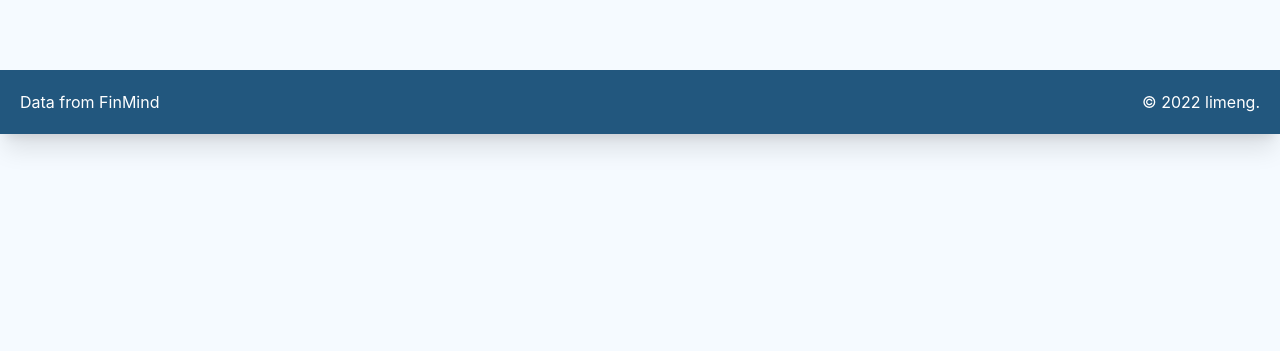
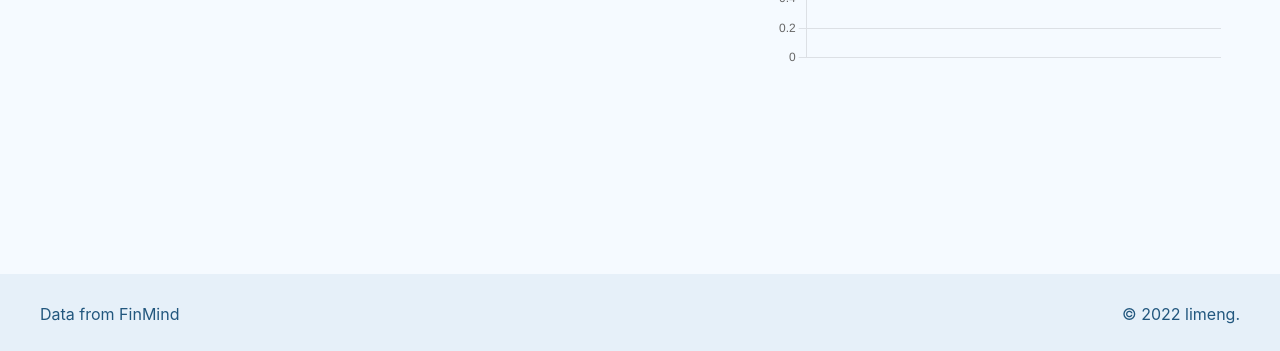
Before and after one commit to aavail007/stock-dashboard, a React (Create React App) app: page / in a window 1280 px wide. Shown: the part 446-797 px from the top of the page. Built offline with nearby package versions, Linux system fonts and the light colour scheme; no server answers; what tw-elements would draw is missing.

Commit message:
fix:修正 header fixed 問題 + 調整顏色

```diff
--- a/src/components/layout/Footer.tsx
+++ b/src/components/layout/Footer.tsx
@@ -4,7 +4,7 @@ const Footer: React.FC = () => {
   const year = new Date().getFullYear();
   return (
     <>
-      <footer className="bg-main h-16 w-full text-white flex justify-between items-center p-5 shadow-xl mt-10">
+      <footer className="bg-sGray h-20 w-full text-main flex justify-between items-center px-5 lg:px-10 shadow-xl mt-10">
         <div>Data from FinMind</div>
         <div>© {year} limeng.</div>
       </footer>
--- a/src/components/layout/Layout.tsx
+++ b/src/components/layout/Layout.tsx
@@ -5,7 +5,7 @@ import Footer from 'components/layout/Footer';
 const Layout: React.FC = ({ children }) => {
   return (
     <>
-      <div className="flex flex-col h-full justify-between">
+      <div className="flex flex-col h-full min-h-screen justify-between">
         <Header></Header>
         <main>{children}</main>
         <Footer></Footer>
--- a/tailwind.config.js
+++ b/tailwind.config.js
@@ -8,7 +8,8 @@ module.exports = {
         third: '#FAFFAF',
         fourth: '#214594',
         sGreen: '#4bc0c0',
-        sRed: '#ff6384'
+        sRed: '#ff6384',
+        sGray: '#e6f0f9'
       }
     }
   },
```
